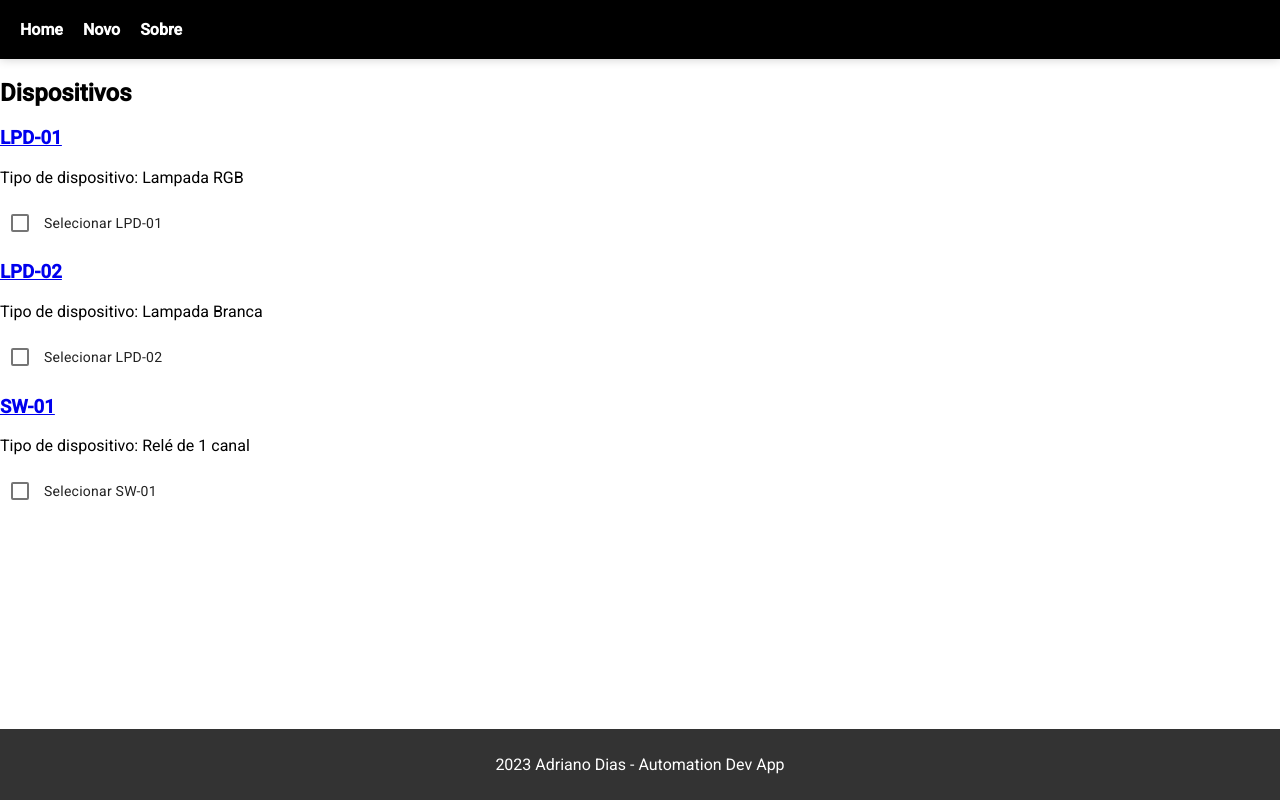
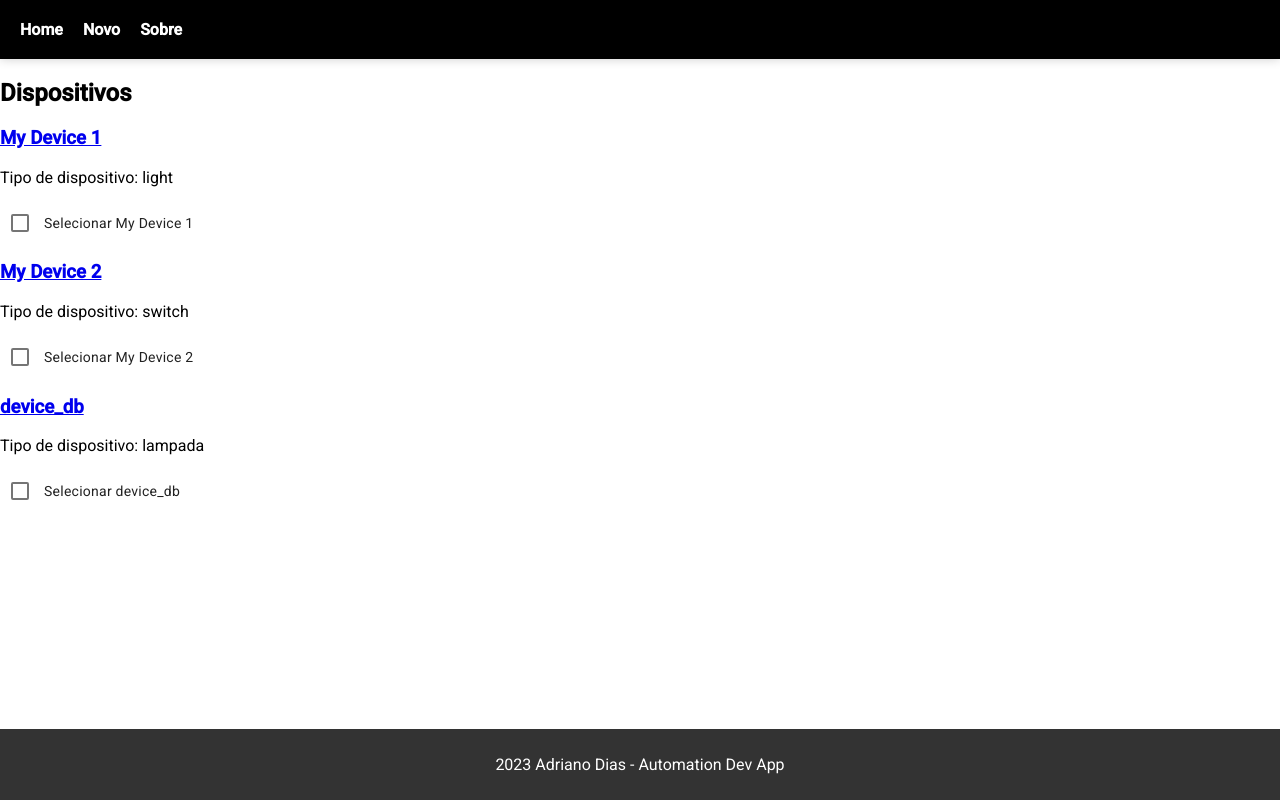
Before and after one commit to asdiasx/automation-devices-catalog, an Angular app: page / in a window 1280 px wide. Built offline with nearby package versions, Linux system fonts and the light colour scheme; data requests are answered from the project's data file.

Commit message:
implements device list from api.

```diff
--- a/db.json
+++ b/db.json
@@ -4,21 +4,21 @@
       "id": "1",
       "name": "My Device 1",
       "type": "light",
-      "location": "Living Room",
+      "localization": "Living Room",
       "description": "This is my light device on living room"
     },
     {
       "id": "2",
       "name": "My Device 2",
       "type": "switch",
-      "location": "Living Room",
+      "localization": "Living Room",
       "description": "This is my switch device on living room"
     },
     {
       "id": "-8r9os_",
       "name": "device_db",
       "type": "lampada",
-      "location": "varanda",
+      "localization": "varanda",
       "description": "Lampada na varanda da chacara"
     }
   ]
--- a/src/app/components/device-list/device-list.component.ts
+++ b/src/app/components/device-list/device-list.component.ts
@@ -1,12 +1,18 @@
-import { Component } from '@angular/core';
-import { Device, devices } from '../../devices';
+import { Component, OnInit } from '@angular/core';
+import { Device } from 'src/app/models/device';
+// import { devices } from '../../devices';
+import { DeviceRequisitionService } from 'src/app/services/device-requisition.service';
 
 @Component({
   selector: 'app-device-list',
   templateUrl: './device-list.component.html',
   styleUrls: ['./device-list.component.css'],
 })
-export class DeviceListComponent {
+export class DeviceListComponent implements OnInit {
+  // devices: Device[] = [];
+
+  constructor(private deviceRequisitionService: DeviceRequisitionService) {}
+
   onSelect(selectedDevice: Device, selected: boolean) {
     window.alert(
       `O dispositivo ${selectedDevice.name} foi ${
@@ -14,5 +20,16 @@ export class DeviceListComponent {
       }`
     );
   }
-  devices: Device[] = [...devices];
+  devices?: Device[];
+
+  ngOnInit(): void {
+    this.deviceRequisitionService
+      .getDevices()
+      .then((devices) => {
+        this.devices = devices;
+      })
+      .catch((error) => {
+        console.error('Erro carregando dados', error);
+      });
+  }
 }
--- a/src/app/services/device-requisition.service.ts
+++ b/src/app/services/device-requisition.service.ts
@@ -15,9 +15,13 @@ export class DeviceRequisitionService {
 
   constructor(private http: HttpClient) {}
 
-  getDevices(): Promise<Device> {
-    const devices = this.http.get<Device>(this.URL);
-    return lastValueFrom(devices);
+  getDevices(): Promise<Device[]> {
+    return new Promise<Device[]>((resolve, reject) => {
+      this.http.get<Device[]>(this.URL).subscribe({
+        next: (data) => resolve(data),
+        error: (error) => reject(error),
+      });
+    });
   }
 
   getDeviceByName(name: string): Promise<Device> {
```
